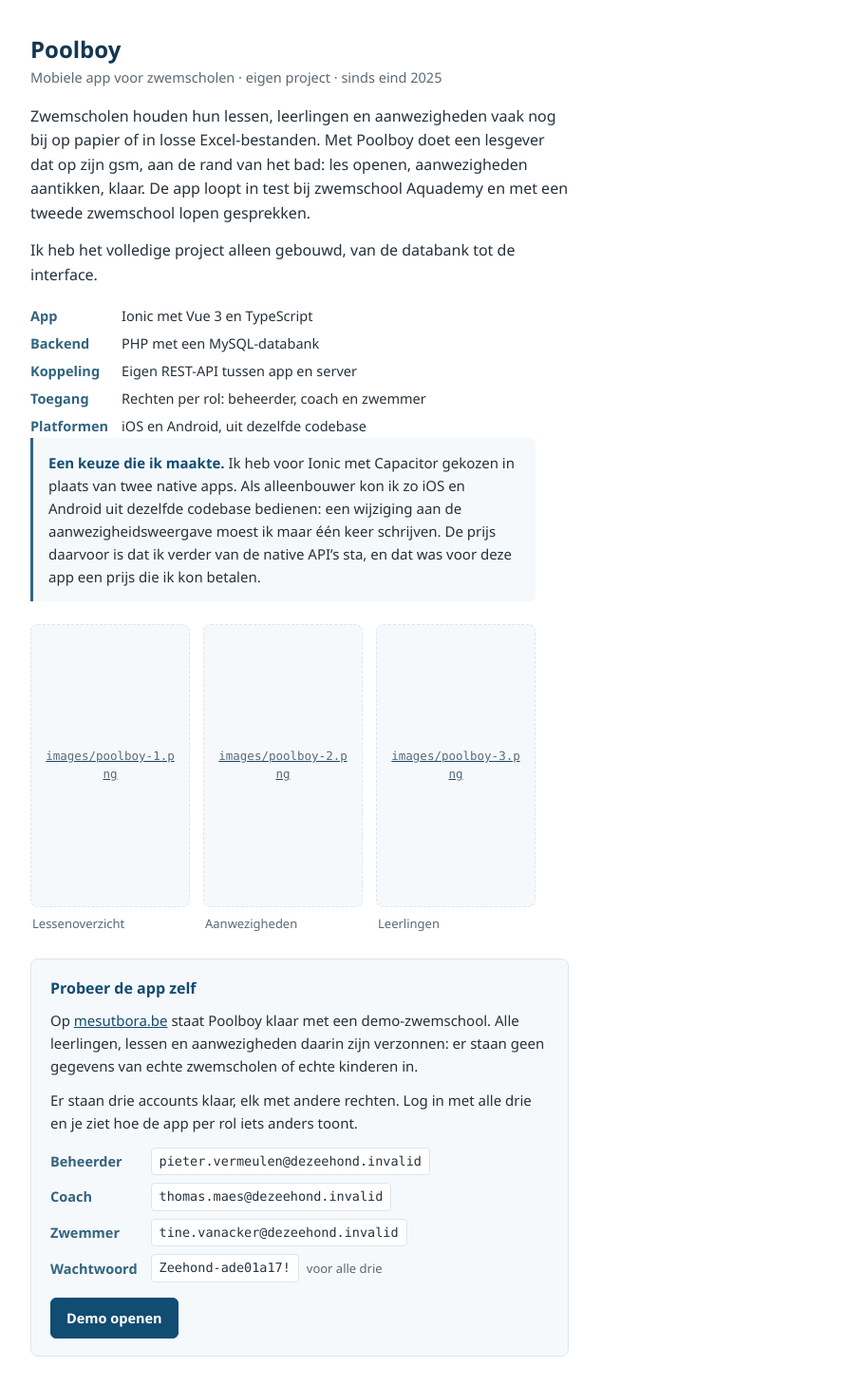
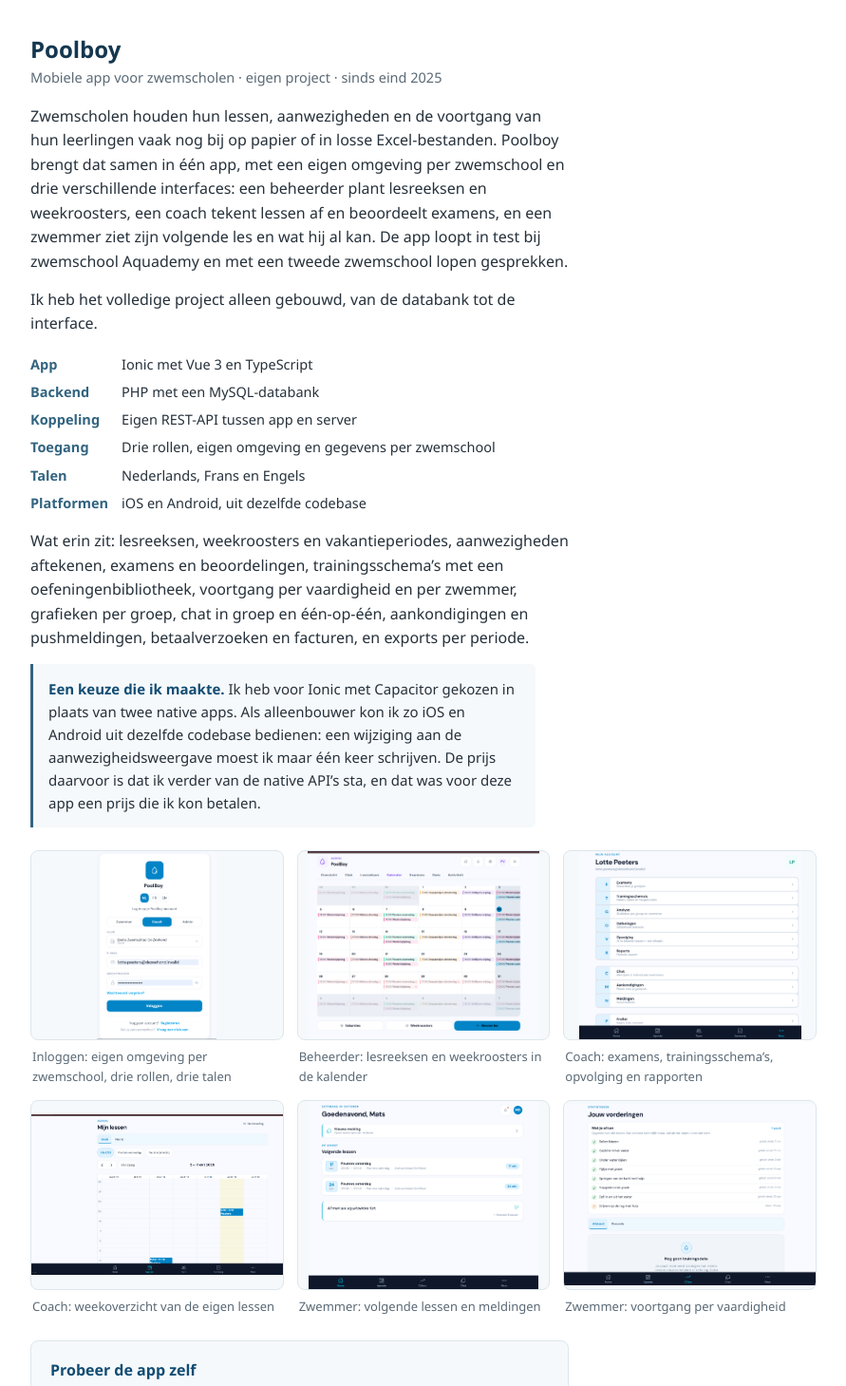
Before and after one commit to Mesutbora/mesutbora.github.io, a plain HTML site: page index.html in a window 1280 px wide. Shown: the part 411-1870 px from the top of the page at 95% size, without its empty margins (194-1085 px from the left). Drawn offline with Linux system fonts and the light colour scheme.

Commit message:
Poolboy-screenshots toegevoegd, instructiebestand verwijderd, README herschreven

```diff
--- a/index.html
+++ b/index.html
@@ -73,6 +73,7 @@
   dl.facts{margin:18px 0 0;display:grid;grid-template-columns:auto 1fr;gap:6px 14px;font-size:14.5px}
   dl.facts dt{color:var(--blue2);font-weight:600}
   dl.facts dd{margin:0}
+  dl.facts + p{margin-top:16px}
   .note{
     margin:20px 0 0;padding:14px 16px;background:var(--tint);
     border-left:3px solid var(--blue2);border-radius:0 5px 5px 0;
@@ -109,24 +110,20 @@
 
   /* ---------- screenshots ---------- */
   .shots{list-style:none;display:grid;gap:14px;margin:24px 0 0;padding:0}
-  /* phone shots stay small so they don't dominate the section; web shots go two per row */
-  .shots--phone{grid-template-columns:repeat(3,minmax(0,168px));justify-content:start}
+  /* app shots three per row, dashboards two per row */
+  .shots--app{grid-template-columns:repeat(auto-fit,minmax(200px,1fr))}
   .shots--web{grid-template-columns:repeat(auto-fit,minmax(300px,1fr))}
-  @media (max-width:560px){
-    .shots--phone{grid-template-columns:repeat(2,minmax(0,1fr))}
-  }
   .shot{margin:0}
   .shot .frame{
     position:relative;display:block;overflow:hidden;
     border:1px solid var(--rule);border-radius:8px;background:var(--tint);
   }
   a.frame:hover{border-color:var(--blue2)}
-  .shots--phone .frame{aspect-ratio:9/16}
-  .shots--web   .frame{aspect-ratio:16/10}
+  .shots--app .frame{aspect-ratio:4/3}
+  .shots--web .frame{aspect-ratio:16/10}
   .shot img{display:block;width:100%;height:100%}
-  /* phone screenshots fill the frame; dashboards are shown whole so no data is cropped away */
-  .shots--phone img{object-fit:cover;object-position:top center}
-  .shots--web   img{object-fit:contain;object-position:center}
+  /* screenshots are shown whole, never cropped, so no interface detail is cut off */
+  .shot img{object-fit:contain;object-position:center}
   .shot figcaption{margin:7px 2px 0;color:var(--muted);font-size:13px}
   /* placeholder shown until the file exists */
   .shot.is-empty .frame{
@@ -181,9 +178,11 @@
 
     <div class="body">
       <p>
-        Zwemscholen houden hun lessen, leerlingen en aanwezigheden vaak nog bij op papier of in
-        losse Excel-bestanden. Met Poolboy doet een lesgever dat op zijn gsm, aan de rand van het
-        bad: les openen, aanwezigheden aantikken, klaar. De app loopt in test bij zwemschool
+        Zwemscholen houden hun lessen, aanwezigheden en de voortgang van hun leerlingen vaak nog
+        bij op papier of in losse Excel-bestanden. Poolboy brengt dat samen in één app, met een
+        eigen omgeving per zwemschool en drie verschillende interfaces: een beheerder plant
+        lesreeksen en weekroosters, een coach tekent lessen af en beoordeelt examens, en een
+        zwemmer ziet zijn volgende les en wat hij al kan. De app loopt in test bij zwemschool
         Aquademy en met een tweede zwemschool lopen gesprekken.
       </p>
       <p>
@@ -194,9 +193,17 @@
         <dt>App</dt>        <dd>Ionic met Vue 3 en TypeScript</dd>
         <dt>Backend</dt>    <dd>PHP met een MySQL-databank</dd>
         <dt>Koppeling</dt>  <dd>Eigen REST-API tussen app en server</dd>
-        <dt>Toegang</dt>    <dd>Rechten per rol: beheerder, coach en zwemmer</dd>
+        <dt>Toegang</dt>    <dd>Drie rollen, eigen omgeving en gegevens per zwemschool</dd>
+        <dt>Talen</dt>      <dd>Nederlands, Frans en Engels</dd>
         <dt>Platformen</dt> <dd>iOS en Android, uit dezelfde codebase</dd>
       </dl>
+
+      <p>
+        Wat erin zit: lesreeksen, weekroosters en vakantieperiodes, aanwezigheden aftekenen,
+        examens en beoordelingen, trainingsschema&rsquo;s met een oefeningenbibliotheek, voortgang
+        per vaardigheid en per zwemmer, grafieken per groep, chat in groep en één-op-één,
+        aankondigingen en pushmeldingen, betaalverzoeken en facturen, en exports per periode.
+      </p>
 
       <p class="note">
         <strong>Een keuze die ik maakte.</strong> Ik heb voor Ionic met Capacitor gekozen in plaats
@@ -207,10 +214,13 @@
       </p>
     </div>
 
-    <ul class="shots shots--phone">
-      <li class="shot"><a class="frame" href="images/poolboy-1.png" target="_blank" rel="noopener" data-file="images/poolboy-1.png"><img src="images/poolboy-1.png" alt="Poolboy: overzicht van de zwemlessen"></a><figcaption>Lessenoverzicht</figcaption></li>
-      <li class="shot"><a class="frame" href="images/poolboy-2.png" target="_blank" rel="noopener" data-file="images/poolboy-2.png"><img src="images/poolboy-2.png" alt="Poolboy: aanwezigheden aantikken per les"></a><figcaption>Aanwezigheden</figcaption></li>
-      <li class="shot"><a class="frame" href="images/poolboy-3.png" target="_blank" rel="noopener" data-file="images/poolboy-3.png"><img src="images/poolboy-3.png" alt="Poolboy: leerlingenbeheer"></a><figcaption>Leerlingen</figcaption></li>
+    <ul class="shots shots--app">
+      <li class="shot"><a class="frame" href="images/poolboy-1.png" target="_blank" rel="noopener" data-file="images/poolboy-1.png"><img src="images/poolboy-1.png" alt="Poolboy: inlogscherm met keuze tussen zwemmer, coach en admin, een clubkeuze en de talen Nederlands, Frans en Engels"></a><figcaption>Inloggen: eigen omgeving per zwemschool, drie rollen, drie talen</figcaption></li>
+      <li class="shot"><a class="frame" href="images/poolboy-2.png" target="_blank" rel="noopener" data-file="images/poolboy-2.png"><img src="images/poolboy-2.png" alt="Poolboy beheerder: maandkalender met terugkerende lessen per groep, en knoppen voor vakanties en weekroosters"></a><figcaption>Beheerder: lesreeksen en weekroosters in de kalender</figcaption></li>
+      <li class="shot"><a class="frame" href="images/poolboy-3.png" target="_blank" rel="noopener" data-file="images/poolboy-3.png"><img src="images/poolboy-3.png" alt="Poolboy coach: menu met examens, trainingsschema&rsquo;s, analyse, oefeningen, opvolging en rapporten"></a><figcaption>Coach: examens, trainingsschema&rsquo;s, opvolging en rapporten</figcaption></li>
+      <li class="shot"><a class="frame" href="images/poolboy-4.png" target="_blank" rel="noopener" data-file="images/poolboy-4.png"><img src="images/poolboy-4.png" alt="Poolboy coach: weekkalender met de eigen lessen en een filter per groep"></a><figcaption>Coach: weekoverzicht van de eigen lessen</figcaption></li>
+      <li class="shot"><a class="frame" href="images/poolboy-5.png" target="_blank" rel="noopener" data-file="images/poolboy-5.png"><img src="images/poolboy-5.png" alt="Poolboy zwemmer: startscherm met de volgende lessen, locatie en een melding"></a><figcaption>Zwemmer: volgende lessen en meldingen</figcaption></li>
+      <li class="shot"><a class="frame" href="images/poolboy-6.png" target="_blank" rel="noopener" data-file="images/poolboy-6.png"><img src="images/poolboy-6.png" alt="Poolboy zwemmer: voortgang per vaardigheid, met per vaardigheid de datum waarop het lukte"></a><figcaption>Zwemmer: voortgang per vaardigheid</figcaption></li>
     </ul>
 
     <div class="demo">
```
Also changed, not shown: images/LEESMIJ.txt (deleted), images/poolboy-1.png (added), images/poolboy-2.png (added), images/poolboy-3.png (added), images/poolboy-4.png (added), images/poolboy-5.png (added), images/poolboy-6.png (added), 2 other files.
